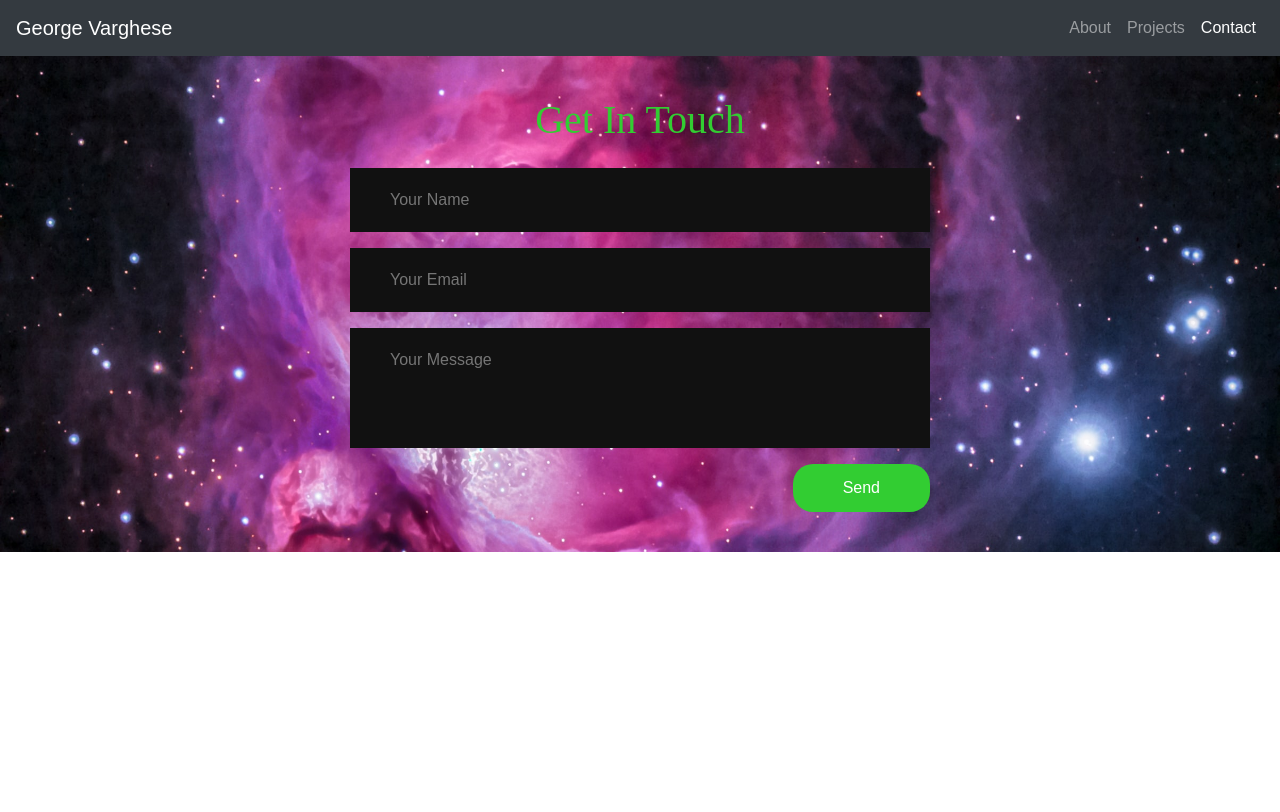
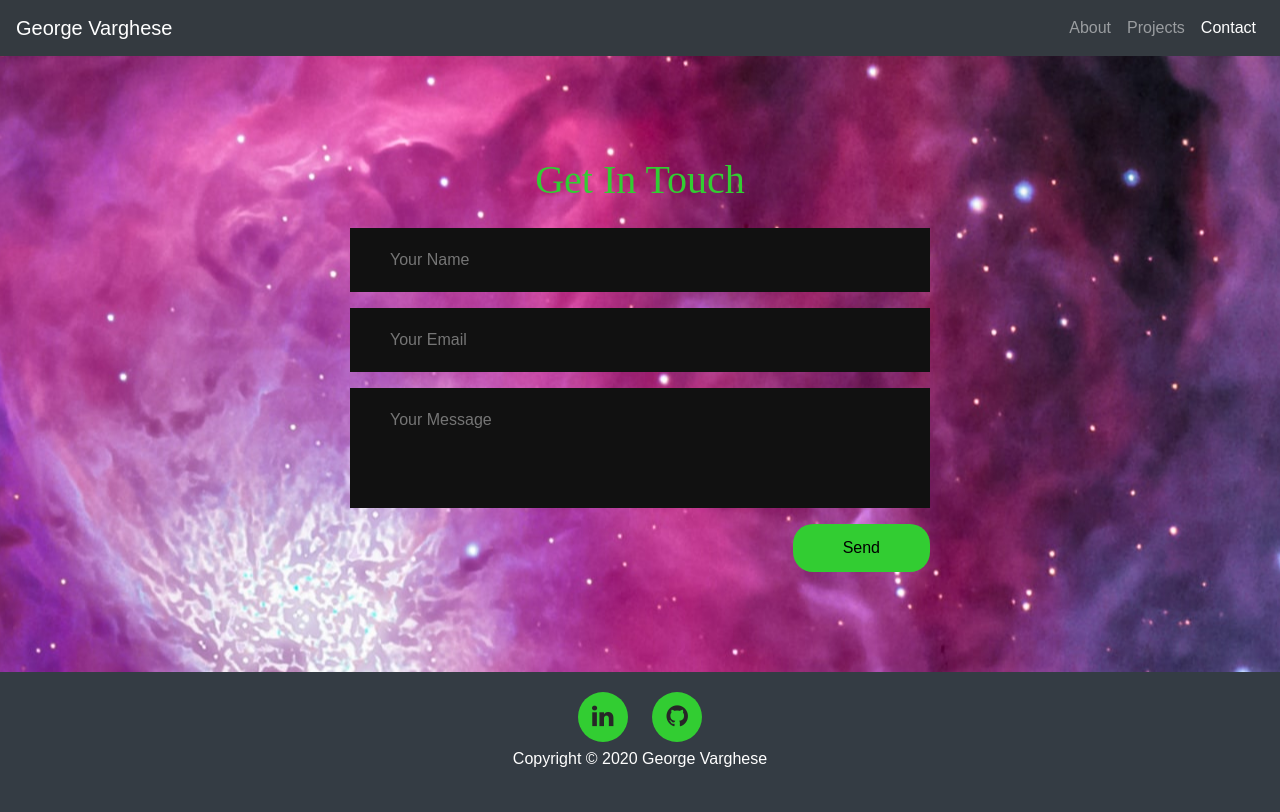
Before and after one commit to georgevarghese48/Portfolio, a plain HTML site: page contact.html in a window 1280 px wide. Drawn offline with nearby package versions, Linux system fonts and the light colour scheme.

```diff
--- a/contact.html
+++ b/contact.html
@@ -34,4 +34,17 @@
         </form>
     </div>
 </body>
+
+<footer>
+    <div class="footer-social-icons">
+        <ul>
+            <li><a href="https://www.linkedin.com/in/george-varghese-abb195123/" target="blank"><i class="fa fa-linkedin"></i></a></li>
+            <li><a href="https://github.com/georgevarghese48" target="blank"><i class="fa fa-github"></i></a></li>
+        </ul>
+    </div>
+
+    <div class="footer-bottom">
+        <p>Copyright © 2020 George Varghese</p>
+    </div>
+</footer>
 </html>
--- a/css/contact.css
+++ b/css/contact.css
@@ -4,10 +4,13 @@
     font-family: "montserrat", sans-serif;
 }
 
+body{
+    background: url('../imgs/contact.jpg') no-repeat center;
+}
 .contact-section{
-    background: url('../imgs/contact.jpg') no-repeat center;
     background-size: cover;
-    padding: 40px 0;
+    padding: 100px 0;
+    border:2px #343C44;
 }
 
 .contact-section h1{
@@ -56,7 +59,7 @@ textarea.contact-form-text{
     float: right;
     border: 0;
     background: #32CD32;
-    color: white;
+    color: black;
     padding: 12px 50px;
     border-radius: 20px;
     cursor: pointer;
@@ -65,4 +68,55 @@ textarea.contact-form-text{
 
 .contact-form-btn:hover{
     background: #2890b9;
+    color: white;
 }
+
+footer{
+    width: 100%;
+    height: auto;
+    margin: auto;
+    background: #343C44;
+    padding: 20px 0px;
+}
+
+.footer-social-icons{
+    width: 100%;
+    height: auto;
+    margin: auto;
+}
+
+.footer-social-icons ul{
+    margin: 0px;
+    padding: 0px;
+    text-align: center;
+}
+
+.footer-social-icons ul li{
+    display: inline-block;
+    width: 50px;
+    height: 50px;
+    margin: 0px 10px;
+    border-radius: 100%;
+    background: #32CD32;
+}
+
+.footer-social-icons ul li:hover{
+    background: white;
+}
+.footer-social-icons ul li a{
+    color: #272727;
+    font-size: 25px;
+}
+
+.footer-social-icons ul li a i{
+    line-height: 50px;
+}
+
+.footer-bottom{
+    width: 100%;
+    height: auto;
+    margin: auto;
+    padding: 5px;
+    text-align: center;
+    color: white;
+}
--- /dev/null
+++ b/css/projects.css
@@ -0,0 +1,104 @@
+body{
+    font-family: "Helvetica Neue";
+    background-color: #B1A296;
+}
+
+.card_container{
+    font-family: Oxygen, sans-serif;
+    display: grid;
+    margin: 2rem;
+    grid-template-columns: repeat(auto-fit, minmax(12rem, 16rem));
+    grid-gap: 2rem;
+    justify-content: center;
+}
+
+.card {
+    background: #5D5C61;
+    color: white;
+    overflow: hidden;
+    box-shadow: 0px 2px 20px grey;
+    border-radius: 10px;
+    display: flex;
+    flex-direction: column;
+    justify-content: space-between;
+    cursor: pointer;
+    transition: transform 200ms ease-in;
+}
+
+.card img {
+    height: 12rem;
+    width: 100%;
+    object-fit: cover;
+}
+
+.card_title {
+    padding: 1rem;
+    text-align: center;
+}
+
+.card_description {
+    padding: 1rem;
+}
+
+.card button {
+    padding: 1rem;
+    font-family: inherit;
+    font-weight: bold;
+    font-size: 1rem;
+    margin: 1rem;
+    border: 2px solid transparent;
+    color: white;
+    background: transparent;
+    border-color: white;
+    transition: background 200ms ease-in, color 200ms ease-in;
+}
+
+
+.card:hover {
+    transform: scale(1.02);
+}
+
+.card_button:hover {
+    background: white;
+    color: white;
+}
+
+section {
+    text-align: center;
+}
+
+
+.bgimage {
+    width:100%;
+    height: 300px;
+    background: url('../imgs/hoi-hero-img.jpg');
+    background-repeat: no-repeat;
+    background-position: center;
+    background-size:cover;
+    background-attachment: fixed;
+}
+.bgimage h1 {
+    position: absolute;
+    color: white;
+    text-align: center;
+    top: 4rem;
+    left: 33%;
+    text-shadow:2px 2px #333;
+}
+
+.bgimage h5 {
+    color: white;
+    position: absolute;
+    text-align: center;
+    top: 11rem;
+    left: 50%;
+    transform: translate(-50%, -50%);
+}
+
+footer {
+    padding-top: 1rem;
+    text-align: center;
+    padding-bottom: 20px;
+    background-color: #343C44;
+    color: white;
+}
```
Also changed, not shown: projects.html (+39 -0 lines).
